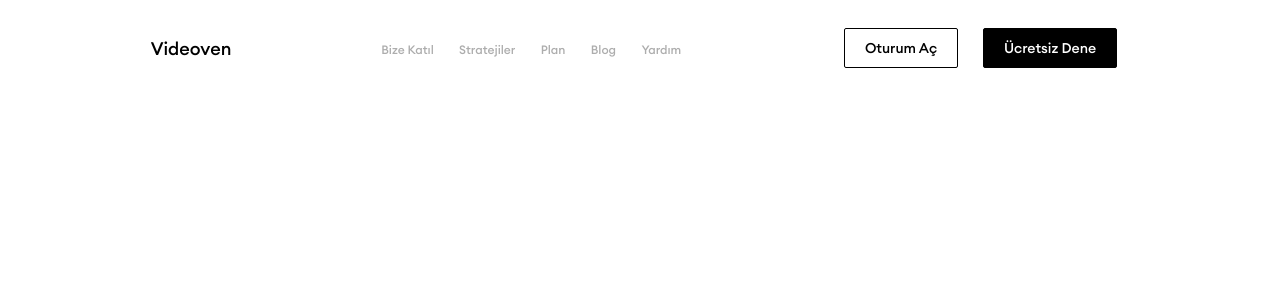
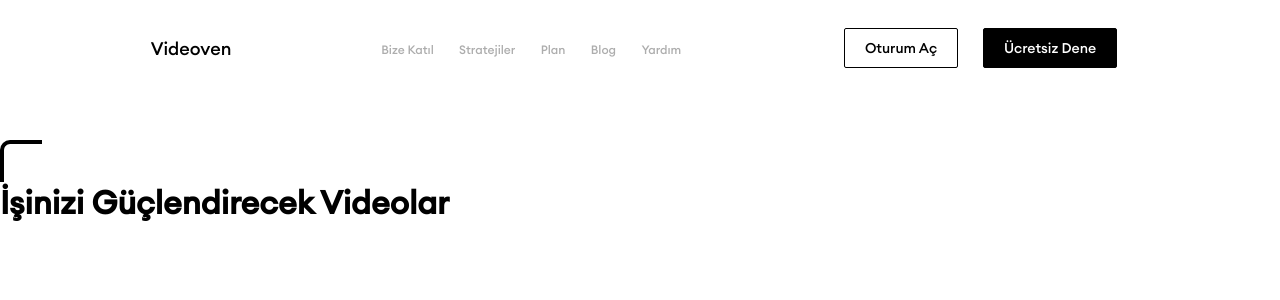
Before and after one commit to yussems/Videoven, a React (Create React App) app: page / in a window 1280 px wide. Shown: the top 300 px of the page. Built offline with nearby package versions, Linux system fonts and the light colour scheme.

Commit message:
added content.js

```diff
--- a/src/App.js
+++ b/src/App.js
@@ -1,10 +1,12 @@
 import './App.css';
+import Content from './component/Content';
 import Header from './component/Header';
 
 function App() {
   return (
     <div className="App">
       <Header />
+      <Content />
     </div>
   );
 }
--- /dev/null
+++ b/src/component/Content.js
@@ -0,0 +1,18 @@
+import React from "react";
+import "./content.css";
+function Content() {
+  return (
+    <main>
+      <div className="left-side">
+        <div className="vektor-top"></div>
+        <div>
+          <h1>İşinizi Güçlendirecek Videolar</h1>
+        </div>
+      </div>
+
+      {/* right side */}
+    </main>
+  );
+}
+
+export default Content;
--- /dev/null
+++ b/src/component/content.css
@@ -0,0 +1,20 @@
+main {
+  margin-top: 72px;
+  display: flex;
+
+}
+.vektor-top {
+  width: 42px;
+  height: 41.5px;
+  left: 102px;
+  top: 138px;
+  border: 4px solid #000000;
+  border-right: #ffffff;
+  border-bottom: #ffffff;
+  border-top-left-radius: 10px;
+}
+.left-side {
+    width: 50%;
+    justify-content: center;
+    align-items: center;
+}
```
